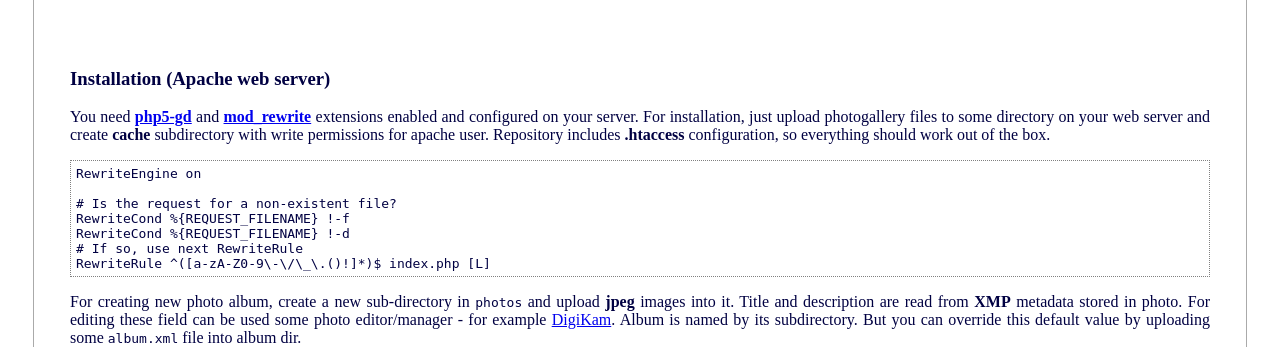
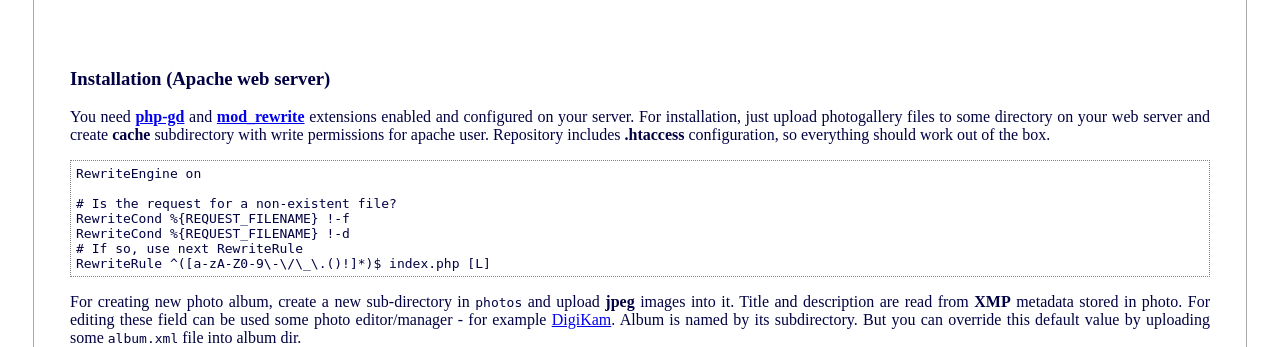
Before and after one commit to Karry/yat-photogallery, a PHP site: page / in a window 1280 px wide. Shown: the part 760-1107 px from the top of the page. Run offline with PHP 8.4, Linux system fonts and the light colour scheme.

Commit message:
fix php-gd note

```diff
--- a/templates/folders.php
+++ b/templates/folders.php
@@ -108,7 +108,7 @@
     <h3>Installation (Apache web server)</h3>
 
     <p>
-      You need <strong><a href="http://php.net/manual/en/book.image.php">php5-gd</a></strong> and
+      You need <strong><a href="http://php.net/manual/en/book.image.php">php-gd</a></strong> and
       <strong><a href="http://httpd.apache.org/docs/current/mod/mod_rewrite.html">mod_rewrite</a></strong> extensions
       enabled and configured on your server.
       For installation, just upload photogallery files to some directory on your web server and create <strong>cache</strong>
```
